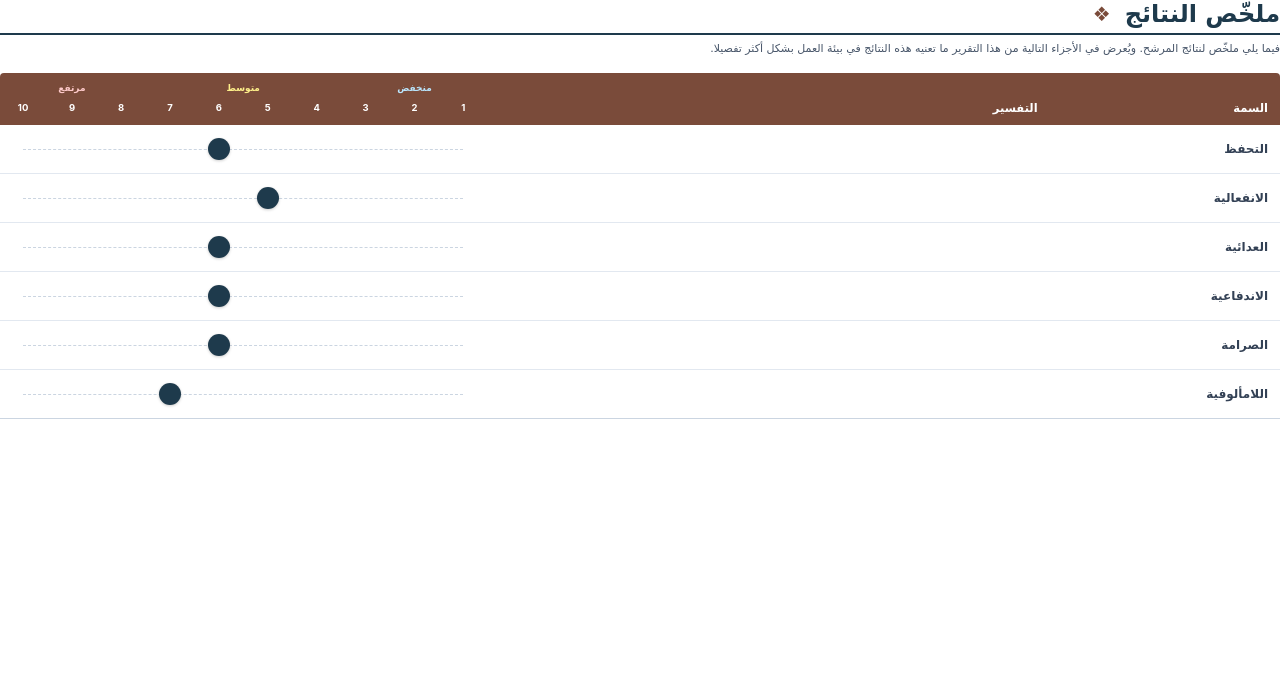
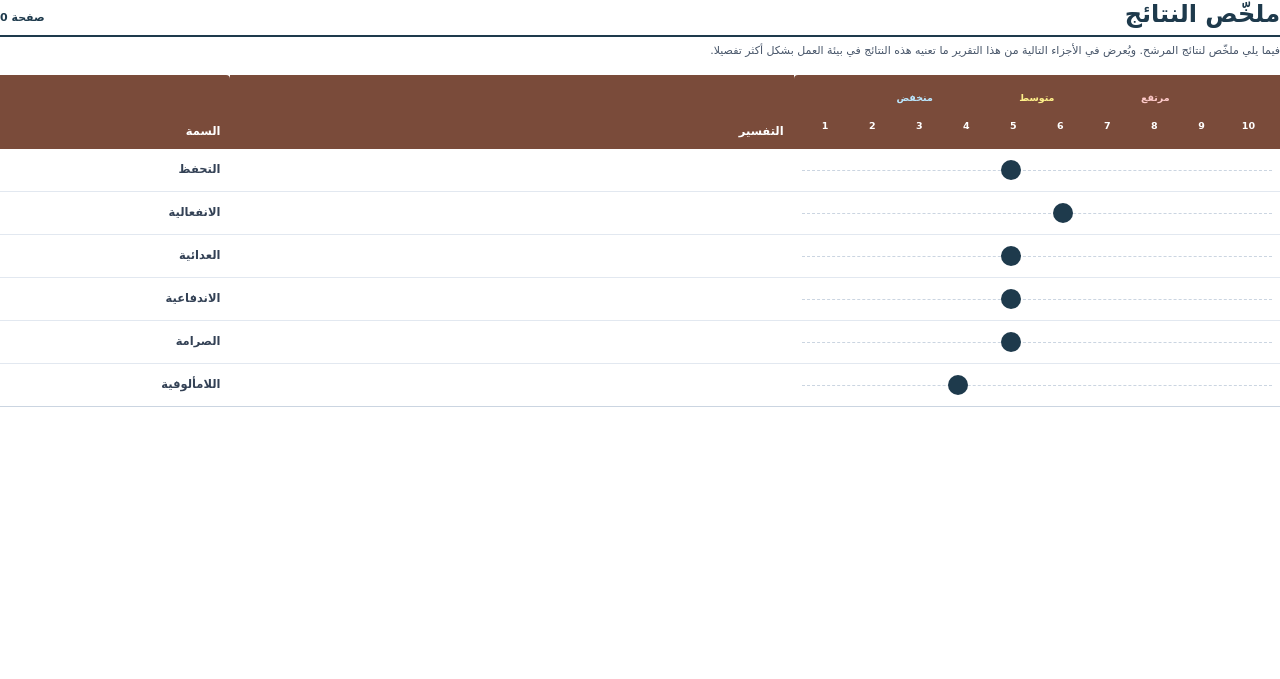
Before and after one commit to omarHaraz/psychometric-platform, a Spring app: template backend/src/main/resources/templates/report/page4.html in a window 1280 px wide. Shown: the top 679 px of the page. Run offline with Thymeleaf, Linux system fonts and the light colour scheme; the template is opened without the code that fills it, so the values that code supplies are empty; some of the project's set-up classes (security, data sources, template engines, error pages and the like) are left out, and stand-ins take their place.

Commit message:
feat(report): add global page numbering logic and rebuild page4.html with reversed DOM 10-column scale table

```diff
--- a/backend/src/main/resources/templates/report/master-report.html
+++ b/backend/src/main/resources/templates/report/master-report.html
@@ -54,8 +54,8 @@
             margin: 0 auto;
         }
 
-        .pdf-page-wrapper:last-child {
-            page-break-after: auto;
+        .page-number-display::before {
+            content: "صفحة " counter(page);
         }
     </style>
 </head>
--- a/backend/src/main/resources/templates/report/page4.html
+++ b/backend/src/main/resources/templates/report/page4.html
@@ -6,7 +6,7 @@
     <title>Page 4 - ملخّص النتائج</title>
     <style th:fragment="style">
         /* ==========================================================================
-           PDF &amp; Print Optimization (Flying Saucer, OpenPDF, wkhtmltopdf compatible)
+           PDF and Print Optimization (Strict OpenHTMLtoPDF and Flying Saucer Compatible)
            ========================================================================== */
         @page {
             size: A4 portrait;
@@ -22,7 +22,7 @@
         html, body {
             margin: 0;
             padding: 0;
-            font-family: 'Cairo', 'Amiri', 'DejaVu Sans', 'Tahoma', 'Arial', sans-serif;
+            font-family: 'Cairo', 'Amiri', 'DejaVu Sans', 'Arial', sans-serif;
             background-color: #ffffff;
             color: #1e293b;
             direction: rtl;
@@ -31,36 +31,17 @@
             line-height: 1.6;
         }
 
-        /* 1. Page Main Header */
-        .main-header-row {
-            display: flex;
-            justify-content: space-between;
-            align-items: center;
-            margin-bottom: 6px;
-            padding-bottom: 4px;
-            border-bottom: 2px solid #1e3a4c;
+        .page-number-display::before {
+            content: "صفحة " counter(page);
         }
 
-        .main-title-wrap {
-            display: flex;
-            align-items: center;
-            gap: 8px;
-        }
-
+        /* 1. Page Main Header */
         .main-title {
             font-size: 24px;
             font-weight: 800;
             color: #1e3a4c;
-            margin: 0;
+            margin: 0 0 6px 0;
             line-height: 1.2;
-        }
-
-        .geom-symbol {
-            display: inline-block;
-            color: #7a4b3a;
-            font-size: 20px;
-            line-height: 1;
-            margin-right: 6px;
         }
 
         .page-subtitle {
@@ -70,7 +51,7 @@
             line-height: 1.5;
         }
 
-        /* 2. Synchronized Results Table */
+        /* 2. Synchronized Results Table (Reversed DOM: Scale 38% -> Desc 44% -> Trait 18%) */
         table.results-table {
             width: 100%;
             table-layout: fixed;
@@ -86,34 +67,35 @@
             color: #ffffff;
             font-weight: 700;
             font-size: 11.5px;
-            padding: 8px 12px;
-            text-align: right;
+            padding: 8px 10px;
             vertical-align: bottom;
             border: none;
             box-sizing: border-box;
         }
 
-        table.results-table th.th-trait {
-            width: 18%;
-            border-top-right-radius: 4px;
+        table.results-table th.th-scale {
+            width: 38%;
+            padding: 6px 8px;
+            border-top-left-radius: 4px;
         }
 
         table.results-table th.th-desc {
             width: 44%;
+            text-align: right;
         }
 
-        table.results-table th.th-scale {
-            width: 38%;
-            padding: 8px 12px 10px 12px;
-            border-top-left-radius: 4px;
+        table.results-table th.th-trait {
+            width: 18%;
+            text-align: right;
+            border-top-right-radius: 4px;
         }
 
         table.results-table td {
-            padding: 12px 12px;
+            padding: 10px 10px;
             vertical-align: middle;
             border: none;
             border-bottom: 1px solid #e2e8f0;
-            line-height: 1.55;
+            line-height: 1.5;
             color: #334155;
             box-sizing: border-box;
         }
@@ -125,77 +107,28 @@
         .trait-name-cell {
             font-weight: 700;
             color: #1e3a4c;
-            font-size: 12px;
+            font-size: 11.5px;
+            text-align: right;
         }
 
         .interpretation-cell {
-            font-size: 10.5px;
+            font-size: 10px;
             color: #334155;
-            text-align: justify;
+            text-align: right;
+            line-height: 1.45;
         }
 
-        /* 3. Header Scale Legend (Integrated into TH) */
-        .scale-header-wrap {
-            width: 100%;
-            box-sizing: border-box;
-            padding: 0 11px; /* 11px padding anchors center of circles exactly */
-            display: flex;
-            flex-direction: column;
-        }
-
-        .scale-top-labels {
-            position: relative;
-            width: 100%;
-            height: 15px;
-            margin-bottom: 4px;
-            direction: rtl;
-        }
-
-        .lbl-range {
-            position: absolute;
-            font-size: 9px;
-            font-weight: 700;
-            transform: translateX(50%);
-            white-space: nowrap;
-        }
-
-        .lbl-low { right: 11.11%; color: #bae6fd; }
-        .lbl-mid { right: 50.00%; color: #fef08a; }
-        .lbl-high { right: 88.89%; color: #fecaca; }
-
-        .scale-ticks-track {
-            display: flex;
-            justify-content: space-between;
-            direction: rtl;
-            position: relative;
-            width: 100%;
-            box-sizing: border-box;
-        }
-
-        .tick-label {
-            width: 0;
-            display: flex;
-            justify-content: center;
-            align-items: center;
-            overflow: visible;
-            font-size: 9.5px;
-            font-weight: 700;
-            color: #ffffff;
-            font-family: 'Inter', 'Arial', sans-serif;
-        }
-
-        /* 4. Row Visual Slider Track &amp; Marker */
+        /* 3. Visual Slider Track in Table Cell */
         .slider-cell {
-            padding: 12px 12px !important;
+            padding: 10px 8px !important;
             vertical-align: middle;
         }
 
         .slider-track-box {
             position: relative;
             width: 100%;
-            height: 24px;
+            height: 22px;
             box-sizing: border-box;
-            padding: 0 11px; /* Exact 11px padding matches header track */
         }
 
         .slider-inner-track {
@@ -217,26 +150,22 @@
         .slider-circle {
             position: absolute;
             top: 50%;
-            width: 22px;
-            height: 22px;
-            margin-top: -11px;
-            margin-right: -11px;
+            width: 20px;
+            height: 20px;
+            margin-top: -10px;
+            margin-right: -10px;
             border-radius: 50%;
             background-color: #1e3a4c;
             color: #ffffff;
-            font-size: 11px;
+            font-size: 10px;
             font-weight: 700;
-            font-family: 'Inter', 'Arial', sans-serif;
-            display: flex;
-            align-items: center;
-            justify-content: center;
-            line-height: 22px;
+            font-family: 'Cairo', 'Arial', sans-serif;
             text-align: center;
-            box-shadow: 0 1px 3px rgba(0, 0, 0, 0.2);
+            line-height: 20px;
             z-index: 2;
         }
 
-        /* 5. Modern Bottom Footer Banner */
+        /* 5. Bottom Positioned Solid Footer Banner */
         .bottom-banner-container {
             position: absolute;
             bottom: 0;
@@ -247,126 +176,74 @@
             box-sizing: border-box;
         }
 
-        .bottom-banner-graphics {
-            display: flex;
-            align-items: center;
-            height: 32px;
-            width: 100%;
-            position: relative;
-        }
-
-        .banner-logo-section {
-            display: flex;
-            align-items: center;
-            gap: 8px;
-            flex-shrink: 0;
-            margin-left: 15px;
-        }
-
-        .banner-logo-img {
-            max-height: 28px;
-            max-width: 90px;
-            object-fit: contain;
-        }
-
-        .banner-logo-text {
-            font-size: 8px;
-            font-weight: 700;
-            color: #475569;
-            line-height: 1.1;
-            font-family: 'Inter', 'Arial', sans-serif;
-            text-transform: uppercase;
-            direction: ltr;
-        }
-
-        .banner-angled-dark {
-            width: 90px;
-            height: 26px;
-            background: #1e3a4c;
-            transform: skew(-25deg);
-            margin-left: -10px;
-            z-index: 2;
-        }
-
-        .banner-brown-bar {
-            flex-grow: 1;
-            height: 26px;
-            background: #7a4b3a;
-            color: #ffffff;
-            display: flex;
-            align-items: center;
-            justify-content: center;
-            font-size: 10.5px;
-            font-weight: 600;
-            font-family: 'Inter', 'Arial', sans-serif;
-            direction: ltr;
-            padding: 0 12px;
-            z-index: 1;
-            margin-left: -8px;
-        }
-
         .banner-copyright {
             font-size: 8.5px;
             color: #64748b;
             font-family: 'Inter', 'Arial', sans-serif;
             direction: ltr;
             text-align: center;
-            margin-top: 4px;
+            margin-top: 5px;
         }
     </style>
 </head>
 <body>
     <div th:fragment="body">
         <!-- 1. Page Header -->
-    <div class="main-header-row">
-        <div class="main-title-wrap">
+        <table style="width: 100%; border-collapse: collapse; border: none; margin-bottom: 6px; padding-bottom: 4px; border-bottom: 2px solid #1e3a4c;">
+            <tr>
+                <td style="text-align: right; vertical-align: middle; border: none; padding: 0;">
                     <h1 class="main-title">ملخّص النتائج</h1>
-            <span class="geom-symbol">❖</span>
-        </div>
-    </div>
+                </td>
+                <td style="text-align: left; vertical-align: middle; border: none; padding: 0;">
+                    <span class="page-number-display" style="font-weight: bold; color: #1e3a4c; font-size: 11px;"></span>
+                </td>
+            </tr>
+        </table>
 
         <!-- Subtitle -->
         <p class="page-subtitle">
             فيما يلي ملخّص لنتائج المرشح. ويُعرض في الأجزاء التالية من هذا التقرير ما تعنيه هذه النتائج في بيئة العمل بشكل أكثر تفصيلا.
         </p>
 
-    <!-- 2. Results Table with Synchronized Scale Header -->
+        <!-- 2. Results Table with Reversed DOM: Scale (38%) -> Interpretation (44%) -> Trait (18%) -->
         <table class="results-table">
             <thead>
                 <tr>
+                    <!-- 1st in HTML (Left): Scale Column (38%) with Strict 10-Column Nested Table -->
+                    <th class="th-scale">
+                        <table style="width: 100%; table-layout: fixed; border-collapse: collapse; text-align: center; border: none; font-size: 9.5px;">
+                            <tr>
+                                <!-- Reversed for LTR: High (Left), Mid (Center), Low (Right) -->
+                                <td colspan="3" style="text-align: left; color: #fecaca; font-weight: 700; border: none; padding-bottom: 3px;">مرتفع</td>
+                                <td colspan="4" style="text-align: center; color: #fef08a; font-weight: 700; border: none; padding-bottom: 3px;">متوسط</td>
+                                <td colspan="3" style="text-align: right; color: #bae6fd; font-weight: 700; border: none; padding-bottom: 3px;">منخفض</td>
+                            </tr>
+                            <tr>
+                                <!-- Reversed DOM Order: 10 on left, 1 on right -->
+                                <td style="border: none; color: #ffffff; font-weight: bold;">10</td>
+                                <td style="border: none; color: #ffffff; font-weight: bold;">9</td>
+                                <td style="border: none; color: #ffffff; font-weight: bold;">8</td>
+                                <td style="border: none; color: #ffffff; font-weight: bold;">7</td>
+                                <td style="border: none; color: #ffffff; font-weight: bold;">6</td>
+                                <td style="border: none; color: #ffffff; font-weight: bold;">5</td>
+                                <td style="border: none; color: #ffffff; font-weight: bold;">4</td>
+                                <td style="border: none; color: #ffffff; font-weight: bold;">3</td>
+                                <td style="border: none; color: #ffffff; font-weight: bold;">2</td>
+                                <td style="border: none; color: #ffffff; font-weight: bold;">1</td>
+                            </tr>
+                        </table>
+                    </th>
+
+                    <!-- 2nd in HTML (Middle): Interpretation Column (44%) -->
+                    <th class="th-desc">التفسير</th>
+
+                    <!-- 3rd in HTML (Right): Trait Column (18%) -->
                     <th class="th-trait">السمة</th>
-                <th class="th-desc">التفسير</th>
-                <th class="th-scale">
-                    <!-- Scale Header Synchronized to the exact column bounding box -->
-                    <div class="scale-header-wrap">
-                        <div class="scale-top-labels">
-                            <span class="lbl-range lbl-low">منخفض</span>
-                            <span class="lbl-range lbl-mid">متوسط</span>
-                            <span class="lbl-range lbl-high">مرتفع</span>
-                        </div>
-                        <div class="scale-ticks-track">
-                            <span class="tick-label">1</span>
-                            <span class="tick-label">2</span>
-                            <span class="tick-label">3</span>
-                            <span class="tick-label">4</span>
-                            <span class="tick-label">5</span>
-                            <span class="tick-label">6</span>
-                            <span class="tick-label">7</span>
-                            <span class="tick-label">8</span>
-                            <span class="tick-label">9</span>
-                            <span class="tick-label">10</span>
-                        </div>
-                    </div>
-                </th>
                 </tr>
             </thead>
             <tbody>
                 <!-- Row 1: التحفظ -->
                 <tr>
-                <td class="trait-name-cell">التحفظ</td>
-                <td class="interpretation-cell">
-                    <span th:text="${reservedText}">تشير هذه النتيجة إلى متوسط احتمال إظهار سلوكيات مُقيّدة مرتبطة بسمة التحفظ.</span>
-                </td>
                     <td class="slider-cell">
                         <div class="slider-track-box">
                             <div class="slider-inner-track">
@@ -378,14 +255,14 @@
                             </div>
                         </div>
                     </td>
+                    <td class="interpretation-cell">
+                        <span th:text="${reservedText}">تشير هذه النتيجة إلى متوسط احتمال إظهار سلوكيات مُقيّدة مرتبطة بسمة التحفظ.</span>
+                    </td>
+                    <td class="trait-name-cell">التحفظ</td>
                 </tr>
 
                 <!-- Row 2: الانفعالية -->
                 <tr>
-                <td class="trait-name-cell">الانفعالية</td>
-                <td class="interpretation-cell">
-                    <span th:text="${emotionalityText}">تشير هذه النتيجة إلى متوسط احتمال إظهار سلوكيات مُقيّدة مرتبطة بسمة الانفعالية.</span>
-                </td>
                     <td class="slider-cell">
                         <div class="slider-track-box">
                             <div class="slider-inner-track">
@@ -397,14 +274,14 @@
                             </div>
                         </div>
                     </td>
+                    <td class="interpretation-cell">
+                        <span th:text="${emotionalityText}">تشير هذه النتيجة إلى متوسط احتمال إظهار سلوكيات مُقيّدة مرتبطة بسمة الانفعالية.</span>
+                    </td>
+                    <td class="trait-name-cell">الانفعالية</td>
                 </tr>
 
                 <!-- Row 3: العدائية -->
                 <tr>
-                <td class="trait-name-cell">العدائية</td>
-                <td class="interpretation-cell">
-                    <span th:text="${hostilityText}">تشير هذه النتيجة إلى متوسط احتمال إظهار سلوكيات مُقيّدة مرتبطة بسمة العدائية.</span>
-                </td>
                     <td class="slider-cell">
                         <div class="slider-track-box">
                             <div class="slider-inner-track">
@@ -416,14 +293,14 @@
                             </div>
                         </div>
                     </td>
+                    <td class="interpretation-cell">
+                        <span th:text="${hostilityText}">تشير هذه النتيجة إلى متوسط احتمال إظهار سلوكيات مُقيّدة مرتبطة بسمة العدائية.</span>
+                    </td>
+                    <td class="trait-name-cell">العدائية</td>
                 </tr>
 
                 <!-- Row 4: الاندفاعية -->
                 <tr>
-                <td class="trait-name-cell">الاندفاعية</td>
-                <td class="interpretation-cell">
-                    <span th:text="${impulsivityText}">تشير هذه النتيجة إلى متوسط احتمال إظهار سلوكيات مُقيّدة مرتبطة بسمة الاندفاعية.</span>
-                </td>
                     <td class="slider-cell">
                         <div class="slider-track-box">
                             <div class="slider-inner-track">
@@ -435,14 +312,14 @@
                             </div>
                         </div>
                     </td>
+                    <td class="interpretation-cell">
+                        <span th:text="${impulsivityText}">تشير هذه النتيجة إلى متوسط احتمال إظهار سلوكيات مُقيّدة مرتبطة بسمة الاندفاعية.</span>
+                    </td>
+                    <td class="trait-name-cell">الاندفاعية</td>
                 </tr>
 
                 <!-- Row 5: الصرامة -->
                 <tr>
-                <td class="trait-name-cell">الصرامة</td>
-                <td class="interpretation-cell">
-                    <span th:text="${rigidityText}">متوسط احتمال إظهار سلوكيات مُقيّدة مرتبطة بسمة الصرامة.</span>
-                </td>
                     <td class="slider-cell">
                         <div class="slider-track-box">
                             <div class="slider-inner-track">
@@ -454,14 +331,14 @@
                             </div>
                         </div>
                     </td>
+                    <td class="interpretation-cell">
+                        <span th:text="${rigidityText}">متوسط احتمال إظهار سلوكيات مُقيّدة مرتبطة بسمة الصرامة.</span>
+                    </td>
+                    <td class="trait-name-cell">الصرامة</td>
                 </tr>
 
                 <!-- Row 6: اللامألوفية -->
                 <tr>
-                <td class="trait-name-cell">اللامألوفية</td>
-                <td class="interpretation-cell">
-                    <span th:text="${unconventionalityText}">تشير هذه النتيجة إلى متوسط إلى مرتفع احتمال إظهار سلوكيات مُقيّدة مرتبطة بسمة اللامألوفية.</span>
-                </td>
                     <td class="slider-cell">
                         <div class="slider-track-box">
                             <div class="slider-inner-track">
@@ -473,26 +350,26 @@
                             </div>
                         </div>
                     </td>
+                    <td class="interpretation-cell">
+                        <span th:text="${unconventionalityText}">تشير هذه النتيجة إلى متوسط إلى مرتفع احتمال إظهار سلوكيات مُقيّدة مرتبطة بسمة اللامألوفية.</span>
+                    </td>
+                    <td class="trait-name-cell">اللامألوفية</td>
                 </tr>
             </tbody>
         </table>
 
         <!-- 5. Modern Bottom Footer Banner -->
         <div class="bottom-banner-container">
-        <div class="bottom-banner-graphics">
-            <div class="banner-logo-section">
-                <img class="banner-logo-img"
-                     th:src="${companyLogoBase64 != null ? companyLogoBase64 : (logoUrl != null ? logoUrl : '')}"
-                     alt="Logo" />
-                <div class="banner-logo-text">
-                    Executive Assessment<br />Evaluation System
-                </div>
-            </div>
-            <div class="banner-angled-dark"></div>
-            <div class="banner-brown-bar">
+            <table style="width: 100%; border-collapse: collapse; height: 26px; border: none;">
+                <tr>
+                    <td style="width: 80px; background-color: #1e3a4c; color: #ffffff; text-align: center; font-size: 8px; font-weight: 700; vertical-align: middle; border: none;">
+                        EXECUTIVE
+                    </td>
+                    <td style="background-color: #7a4b3a; color: #ffffff; text-align: right; padding-right: 12px; font-size: 9.5px; font-weight: 600; vertical-align: middle; border: none; direction: ltr;">
                         Executive Leadership Platform
-            </div>
-        </div>
+                    </td>
+                </tr>
+            </table>
             <div class="banner-copyright">
                 &#169; <span th:text="${#dates != null ? #dates.year(#dates.createNow()) : '2026'}">2026</span> Assessment Platform
             </div>
```
Also changed, not shown: backend/src/main/resources/templates/report/page2.html (+10 -3 lines), 1 other file. Lines whose indentation alone changed are shown as unchanged.
